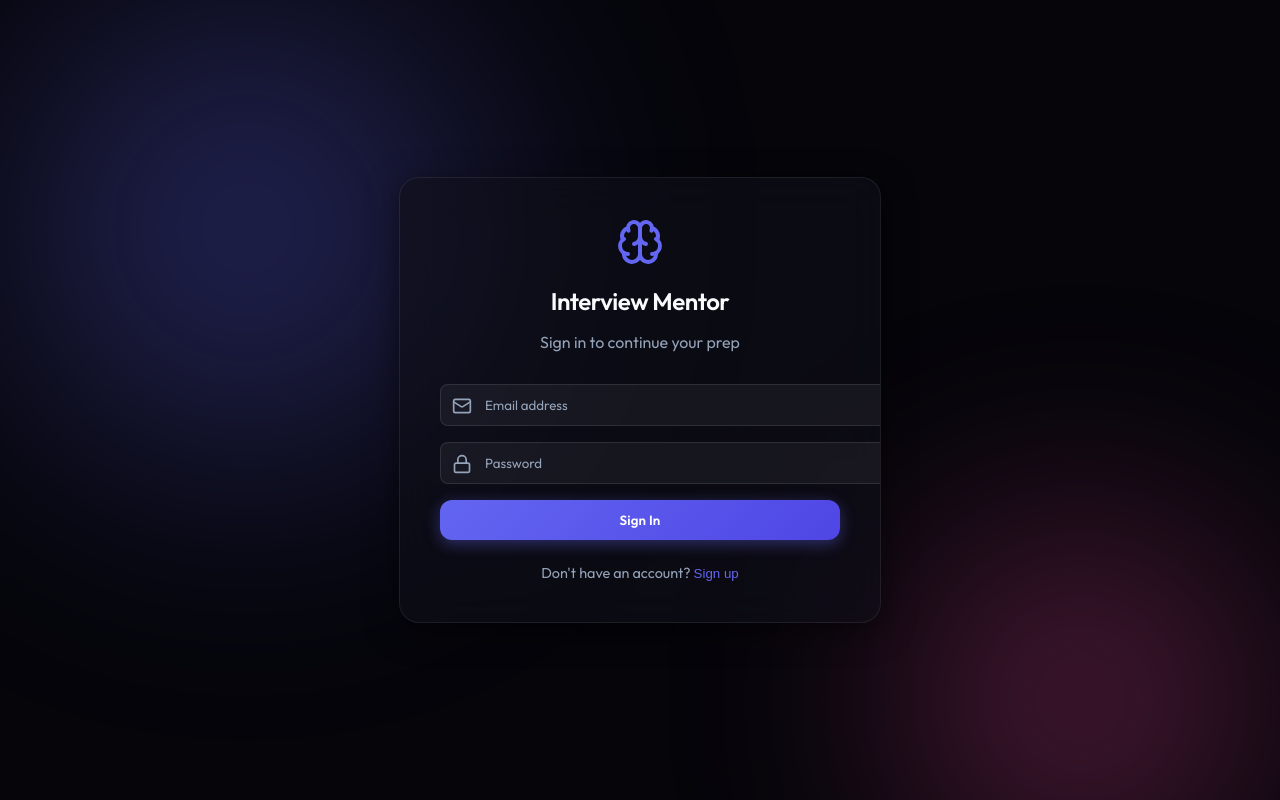
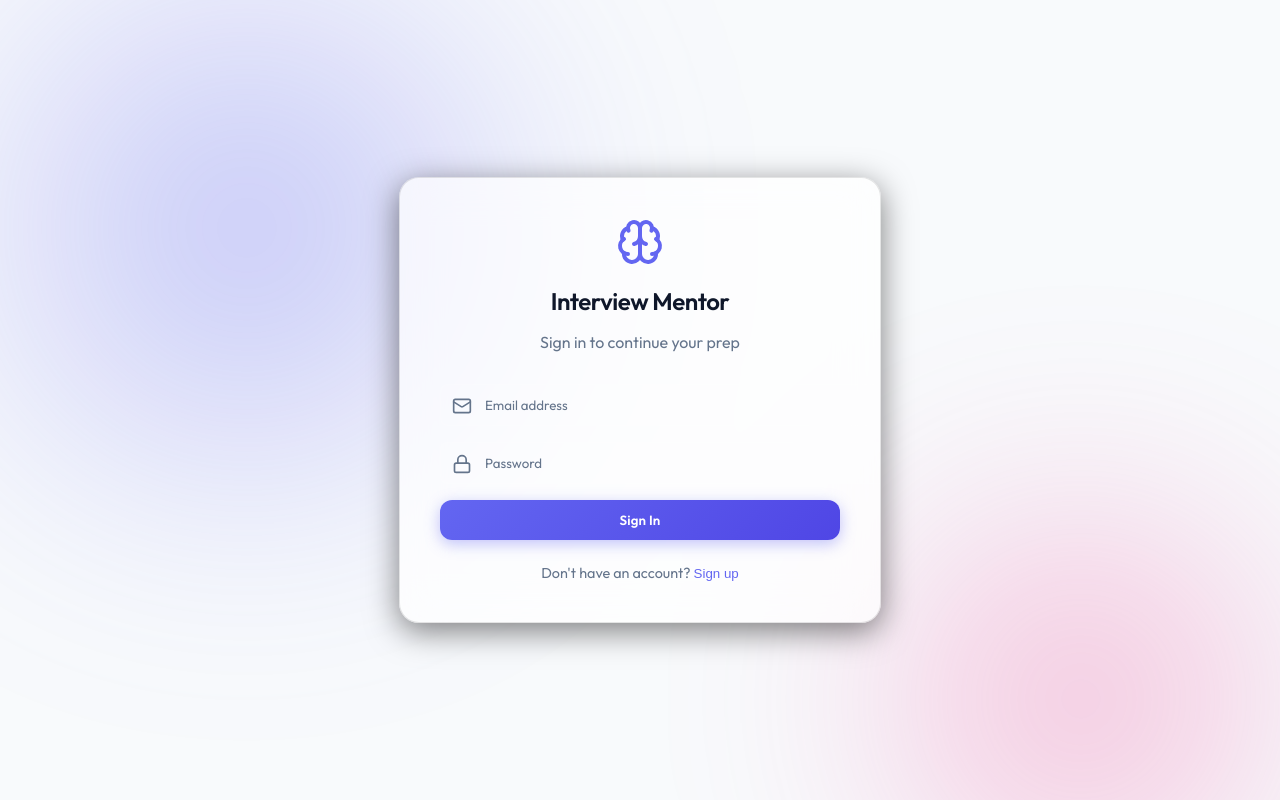
Before and after one commit to Phaneendra1228/Interview-Mentor, a React (Vite) app in the folder frontend/: page /login in a window 1280 px wide. Built offline with nearby package versions, Linux system fonts and the light colour scheme.

Commit message:
Change default theme to light mode

```diff
--- a/frontend/src/contexts/ThemeContext.jsx
+++ b/frontend/src/contexts/ThemeContext.jsx
@@ -6,7 +6,7 @@ export const useTheme = () => useContext(ThemeContext)
 
 export const ThemeProvider = ({ children }) => {
   const [theme, setTheme] = useState(() => {
-    return localStorage.getItem('app-theme') || 'dark'
+    return localStorage.getItem('app-theme') || 'light'
   })
 
   useEffect(() => {
```
